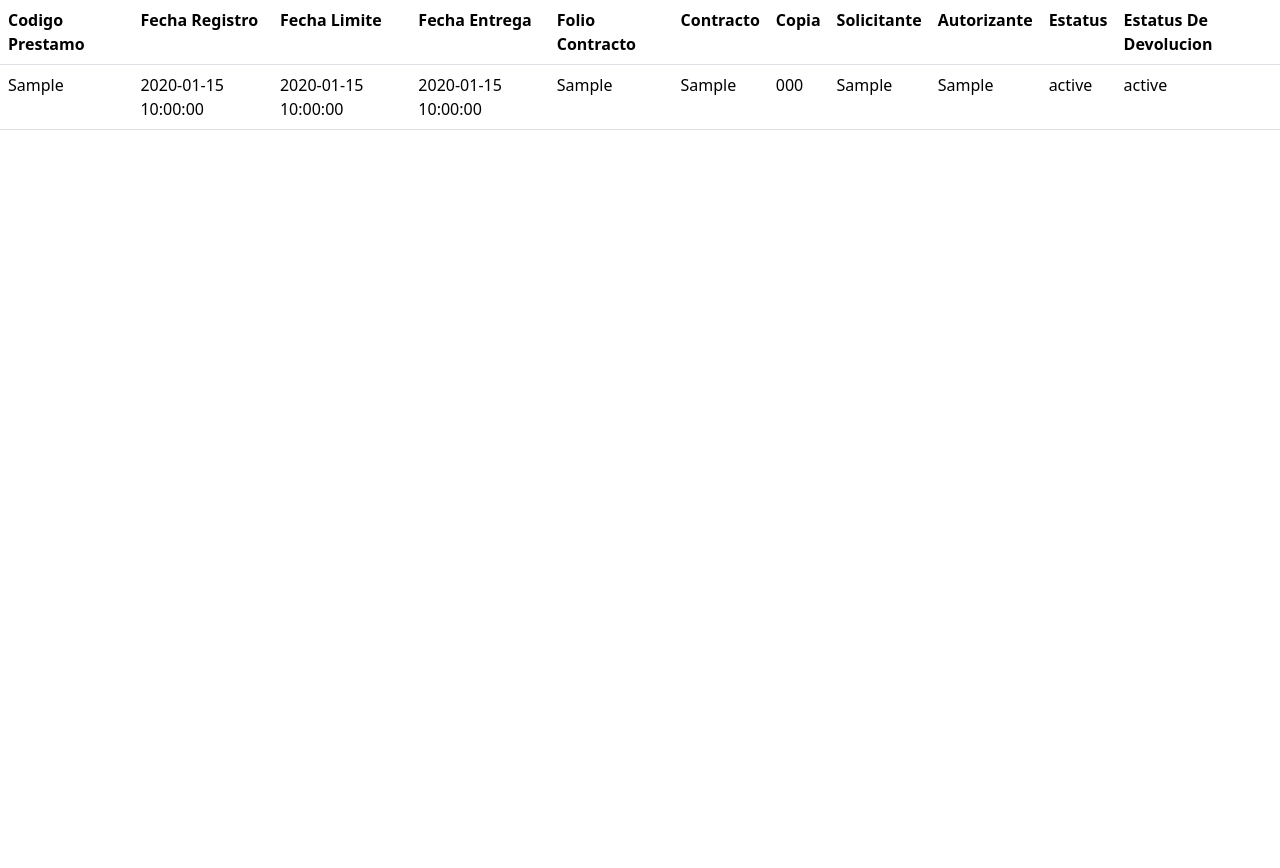
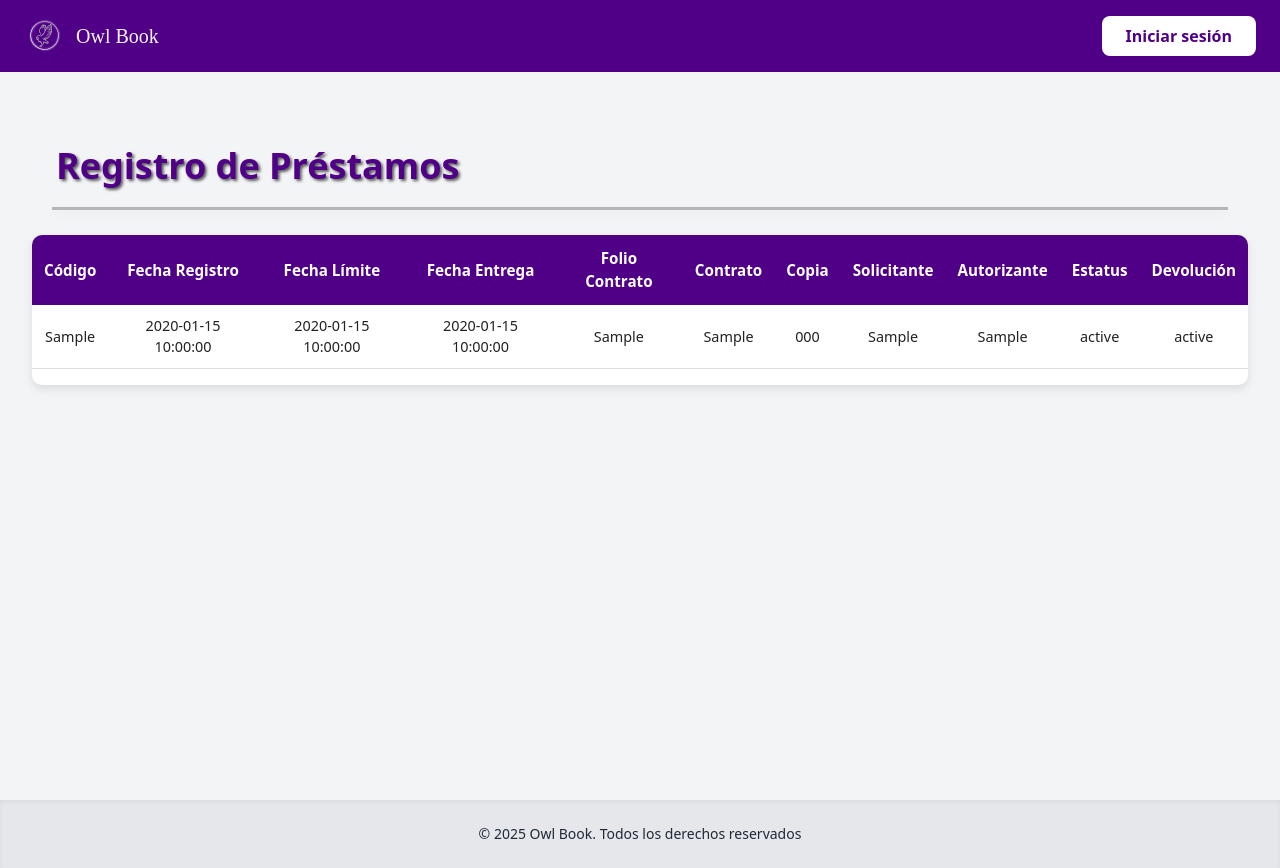
Before and after one commit to Adhara20/Biblioteca, a PHP site: page /vistas/lista_prestamo.php in a window 1280 px wide. Before the commit the page ends 130 px from the top, so only its background shows below. Run offline with PHP 8.4, Linux system fonts and the light colour scheme; tables that the repository leaves empty or names only in its code hold one stand-in row (values such as "Sample post"); style sheets or scripts are compiled from the project's sources; some libraries are stand-ins or nearby versions; some web fonts are replaced.

Commit message:
Diseño de prestamos y copia listas

```diff
--- /dev/null
+++ b/css/prestamos.css
@@ -0,0 +1,73 @@
+body {
+  background-color: #f8f9fa;
+  color: #222;
+}
+
+.tabla-prestamos-container {
+  width: 95%;
+  margin: 0 auto;
+  overflow-x: auto;
+  box-shadow: 0 4px 10px rgba(0,0,0,0.1);
+  border-radius: 10px;
+  background-color: #fff;
+}
+
+table.table-prestamos {
+  width: 100%;
+  border-collapse: collapse;
+  margin-bottom: 1rem;
+}
+
+table.table-prestamos th {
+  background-color: #4F0087;
+  color: #fff;
+  text-align: center;
+  font-weight: 600;
+  padding: 12px;
+  font-size: 0.95rem;
+}
+
+table.table-prestamos td {
+  padding: 10px;
+  text-align: center;
+  border-bottom: 1px solid #ddd;
+  font-size: 0.9rem;
+}
+
+table.table-prestamos tr:nth-child(even) {
+  background-color: #f3f3f3;
+}
+
+@media (max-width: 768px) {
+  table.table-prestamos th,
+  table.table-prestamos td {
+    padding: 8px 5px;
+    font-size: 0.8rem;
+  }
+
+  h1.titulos {
+    font-size: 1.6rem;
+    text-align: center;
+  }
+}
+
+@media (max-width: 500px) {
+  table.table-prestamos th {
+    display: none;
+  }
+
+  table.table-prestamos td {
+    display: block;
+    text-align: left;
+    border: none;
+    border-bottom: 1px solid #eee;
+  }
+
+  table.table-prestamos td::before {
+    content: attr(data-label);
+    font-weight: bold;
+    color: #4F0087;
+    display: block;
+    margin-bottom: 2px;
+  }
+}
--- a/vistas/lista_prestamo.php
+++ b/vistas/lista_prestamo.php
@@ -5,43 +5,62 @@
     <meta name="viewport" content="width=device-width, initial-scale=1.0">
     <title></title>
     <link rel="stylesheet" href="../css/bootstrap.css">
+    <link rel="stylesheet" href="../css/prestamos.css">
 </head>
+<?php
+  include('../includes/header.php');
+?>
+
 <body>
   <?php
     include('../clases/prestamo.php');
     $clase = new prestamo();
     $resultado = $clase->verPrestamo();
+    include('../includes/menu.php');
   ?>
 
-    <table class="table table-responsive">
+  <div class="px-10 mb-4">
+    <h1 class="titulos">Registro de Préstamos</h1>
+    <hr class="linea-separadora-listas">
+  </div>
+
+  <div class="tabla-prestamos-container">
+    <table class="table-prestamos">
+      <thead>
         <tr>
-        <th>Codigo Prestamo</th>
+          <th>Código</th>
           <th>Fecha Registro</th>
-        <th>Fecha Limite</th>
+          <th>Fecha Límite</th>
           <th>Fecha Entrega</th>
-        <th>Folio Contracto</th>
-        <th>Contracto</th>
+          <th>Folio Contrato</th>
+          <th>Contrato</th>
           <th>Copia</th>
           <th>Solicitante</th>
           <th>Autorizante</th>
           <th>Estatus</th>
-        <th>Estatus De Devolucion</th>
+          <th>Devolución</th>
         </tr>
-    <?php foreach ($resultado as $fila) { ?>
+      </thead>
+      <tbody>
+        <?php foreach ($resultado as $fila): ?>
           <tr>
-            <td><?=$fila["codigoPrestamo"]?></td>
-            <td><?=$fila["fechaRegistro"]?></td>
-            <td><?=$fila["fechaLimite"]?></td>
-            <td><?=$fila["fechaEntrega"]?></td>
-            <td><?=$fila["folioContrato"]?></td>
-            <td><?=$fila["archivoContrato"]?></td>
-            <td><?=$fila["isbnCopia"]?></td>
-            <td><?=$fila["numSolicitante"]?></td>
-            <td><?=$fila["numAutorizante"]?></td>
-            <td><?=$fila["estatus"]?></td>
-            <td><?=$fila["estatusDevolucion"]?></td>
+            <td data-label="Código"><?= htmlspecialchars($fila["codigoPrestamo"]) ?></td>
+            <td data-label="Fecha Registro"><?= htmlspecialchars($fila["fechaRegistro"]) ?></td>
+            <td data-label="Fecha Límite"><?= htmlspecialchars($fila["fechaLimite"]) ?></td>
+            <td data-label="Fecha Entrega"><?= htmlspecialchars($fila["fechaEntrega"]) ?></td>
+            <td data-label="Folio Contrato"><?= htmlspecialchars($fila["folioContrato"]) ?></td>
+            <td data-label="Contrato"><?= htmlspecialchars($fila["archivoContrato"]) ?></td>
+            <td data-label="Copia"><?= htmlspecialchars($fila["isbnCopia"]) ?></td>
+            <td data-label="Solicitante"><?= htmlspecialchars($fila["numSolicitante"]) ?></td>
+            <td data-label="Autorizante"><?= htmlspecialchars($fila["numAutorizante"]) ?></td>
+            <td data-label="Estatus"><?= htmlspecialchars($fila["estatus"]) ?></td>
+            <td data-label="Devolución"><?= htmlspecialchars($fila["estatusDevolucion"]) ?></td>
           </tr>
-    <?php } ?>
+        <?php endforeach; ?>
+      </tbody>
     </table>
+  </div>
+
+  <?php include('../includes/footer.php'); ?>
 </body>
 </html>
```
Also changed, not shown: css/copias.css (added, +73 -0 lines), vistas/lista_copia.php (+12 -7 lines). Lines whose indentation alone changed are shown as unchanged.
